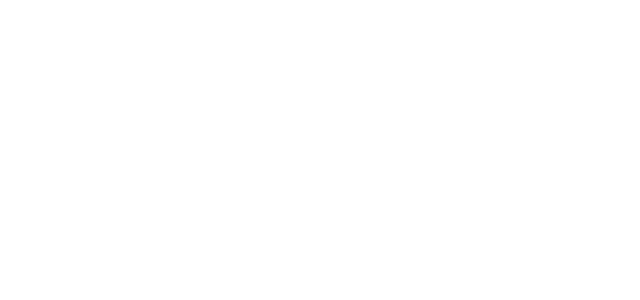
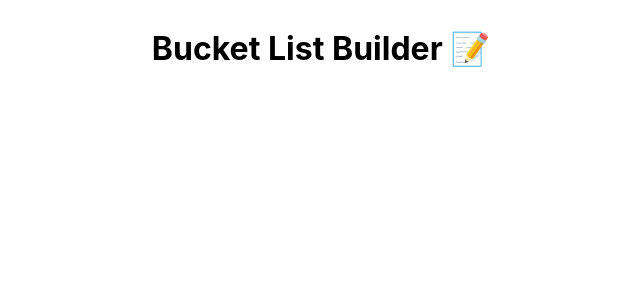
Before and after one commit to c1m50c/bucket-list, a React (Create React App) app: page / in a window 1280 px wide. Shown: the top 300 px of the page, without its empty margins (319-959 px from the left). Built offline with nearby package versions, Linux system fonts and the light colour scheme.

Commit message:
Boiler Plate Styling & Layout

```diff
--- a/src/App.css
+++ b/src/App.css
@@ -0,0 +1,4 @@
+.App {
+    display: grid;
+    padding: 0.5rem;
+}
--- a/src/App.tsx
+++ b/src/App.tsx
@@ -1,9 +1,15 @@
-import './App.css';
+import Header from "./components/Header";
+import BucketList from "./components/BucketList";
+import "./App.css";
+
 
 function App() {
     return (
         <div className="App">
+            <Header />
+            <BucketList>
 
+            </BucketList>
         </div>
     );
 }
--- /dev/null
+++ b/src/components/BucketList/index.css
@@ -0,0 +1,4 @@
+.BucketList {
+    display: flex;
+    flex-direction: column;
+}
--- /dev/null
+++ b/src/components/Header/index.css
@@ -0,0 +1,3 @@
+.Header {
+    text-align: center;
+}
--- /dev/null
+++ b/src/components/Header/index.tsx
@@ -0,0 +1,15 @@
+import "./index.css";
+
+
+/**
+ * `Header` or heading of the application.
+ */
+function Header() {
+    return (
+        <header className="Header">
+            <h1>Bucket List Builder 📝</h1>
+        </header>
+    );
+}
+
+export default Header;
--- a/src/index.css
+++ b/src/index.css
@@ -1,5 +1,9 @@
 body {
     margin: 0;
+    padding: 0;
+    position: relative;
+    width: 100%;
+    height: 100%;
     font-family: -apple-system, BlinkMacSystemFont, 'Segoe UI', 'Roboto', 'Oxygen',
         'Ubuntu', 'Cantarell', 'Fira Sans', 'Droid Sans', 'Helvetica Neue', sans-serif;
     -webkit-font-smoothing: antialiased;
```
Also changed, not shown: src/components/BucketList/index.tsx (added, +32 -0 lines).
